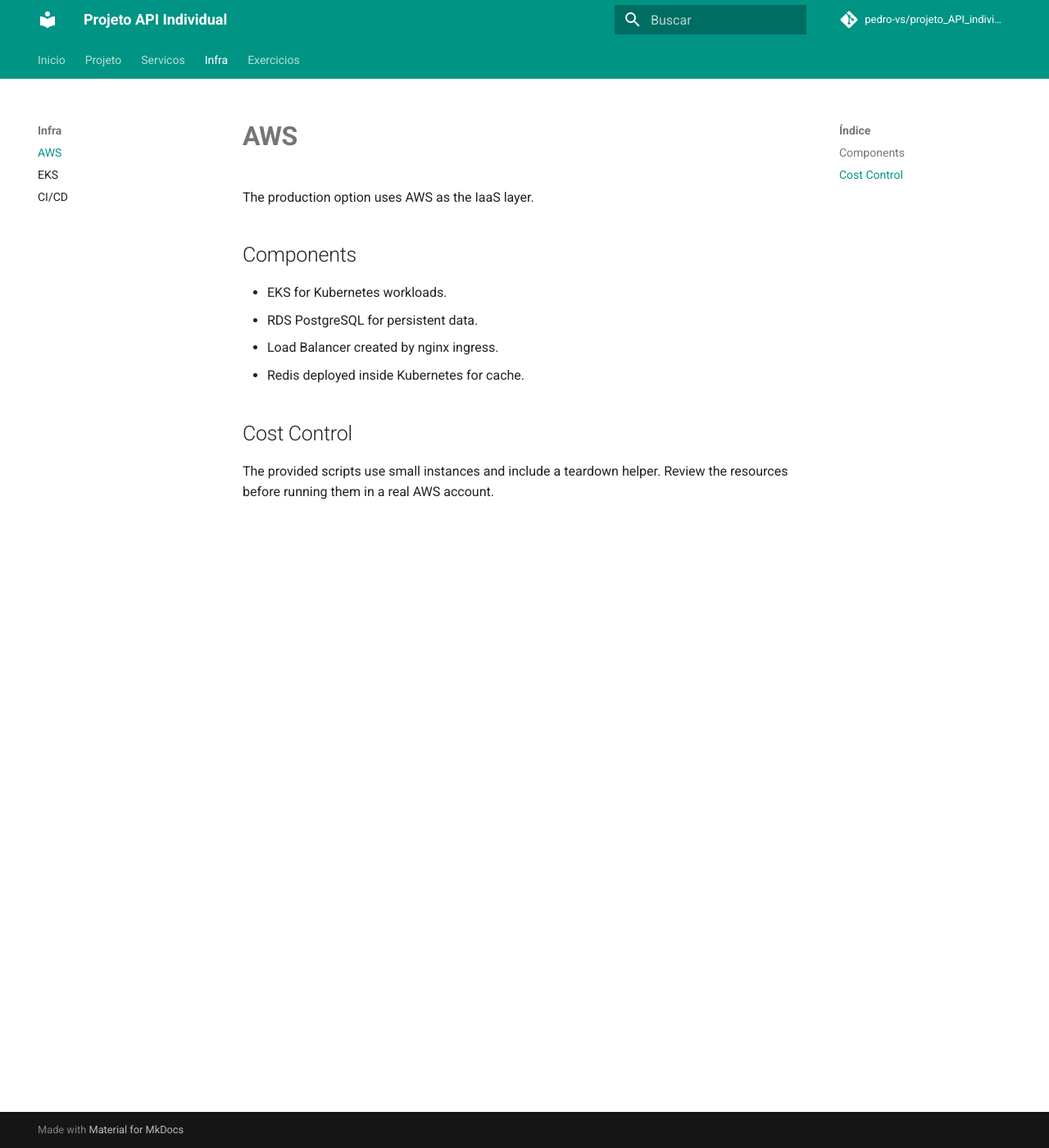
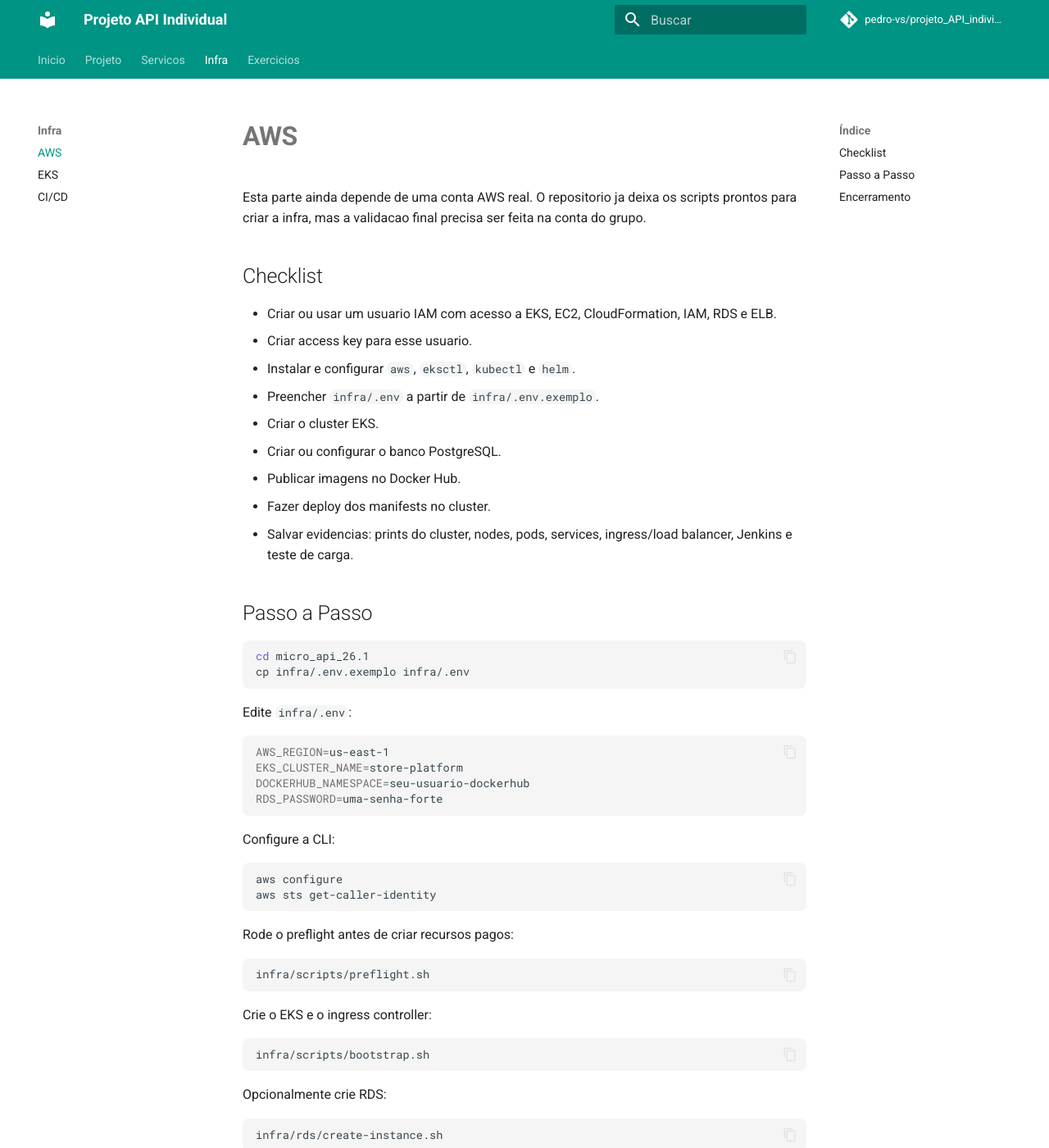
Before and after one commit to insper-aulas/micro_api_26.1, an MkDocs documentation site: the page built from docs/infra/aws.md, in a window 1280 px wide and 1400 px high. Shown: the whole window at 82% size. Built offline with MkDocs 1.6.1 and Material for MkDocs 9.7.7, drawn with Linux system fonts in a browser that asks for light colours; comment, search, counter and statistics services are not loaded; some of the changed text lies outside the part shown.

Commit message:
feat(docs): update documentation and load testing scripts for AWS EKS deployment feat(scripts): parameterize URLs in load testing scripts for flexibility chore: add configuration files for local development and permissions

````diff
--- a/docs/infra/aws.md
+++ b/docs/infra/aws.md
@@ -1,14 +1,67 @@
 # AWS
 
-The production option uses AWS as the IaaS layer.
+Esta parte ainda depende de uma conta AWS real. O repositorio ja deixa os scripts prontos para criar a infra, mas a validacao final precisa ser feita na conta do grupo.
 
-## Components
+## Checklist
 
-- EKS for Kubernetes workloads.
-- RDS PostgreSQL for persistent data.
-- Load Balancer created by nginx ingress.
-- Redis deployed inside Kubernetes for cache.
+- Criar ou usar um usuario IAM com acesso a EKS, EC2, CloudFormation, IAM, RDS e ELB.
+- Criar access key para esse usuario.
+- Instalar e configurar `aws`, `eksctl`, `kubectl` e `helm`.
+- Preencher `infra/.env` a partir de `infra/.env.exemplo`.
+- Criar o cluster EKS.
+- Criar ou configurar o banco PostgreSQL.
+- Publicar imagens no Docker Hub.
+- Fazer deploy dos manifests no cluster.
+- Salvar evidencias: prints do cluster, nodes, pods, services, ingress/load balancer, Jenkins e teste de carga.
 
-## Cost Control
+## Passo a Passo
 
-The provided scripts use small instances and include a teardown helper. Review the resources before running them in a real AWS account.
+```bash
+cd micro_api_26.1
+cp infra/.env.exemplo infra/.env
+```
+
+Edite `infra/.env`:
+
+```bash
+AWS_REGION=us-east-1
+EKS_CLUSTER_NAME=store-platform
+DOCKERHUB_NAMESPACE=seu-usuario-dockerhub
+RDS_PASSWORD=uma-senha-forte
+```
+
+Configure a CLI:
+
+```bash
+aws configure
+aws sts get-caller-identity
+```
+
+Rode o preflight antes de criar recursos pagos:
+
+```bash
+infra/scripts/preflight.sh
+```
+
+Crie o EKS e o ingress controller:
+
+```bash
+infra/scripts/bootstrap.sh
+```
+
+Opcionalmente crie RDS:
+
+```bash
+infra/rds/create-instance.sh
+```
+
+Se usar RDS, copie o endpoint retornado para `DATABASE_HOST` em `infra/.env`. Se quiser demonstrar com banco dentro do cluster, mantenha `DATABASE_HOST=postgres`.
+
+## Encerramento
+
+Ao terminar a apresentacao ou validacao, destrua os recursos:
+
+```bash
+source infra/.env
+infra/scripts/teardown.sh
+```
````
Also changed, not shown: docs/costs.md (+36 -6 lines), docs/entrega.md (+9 -0 lines), docs/infra/cicd.md (+25 -4 lines), docs/infra/eks.md (+36 -4 lines), docs/load-testing.md (+43 -2 lines), 8 other files.
